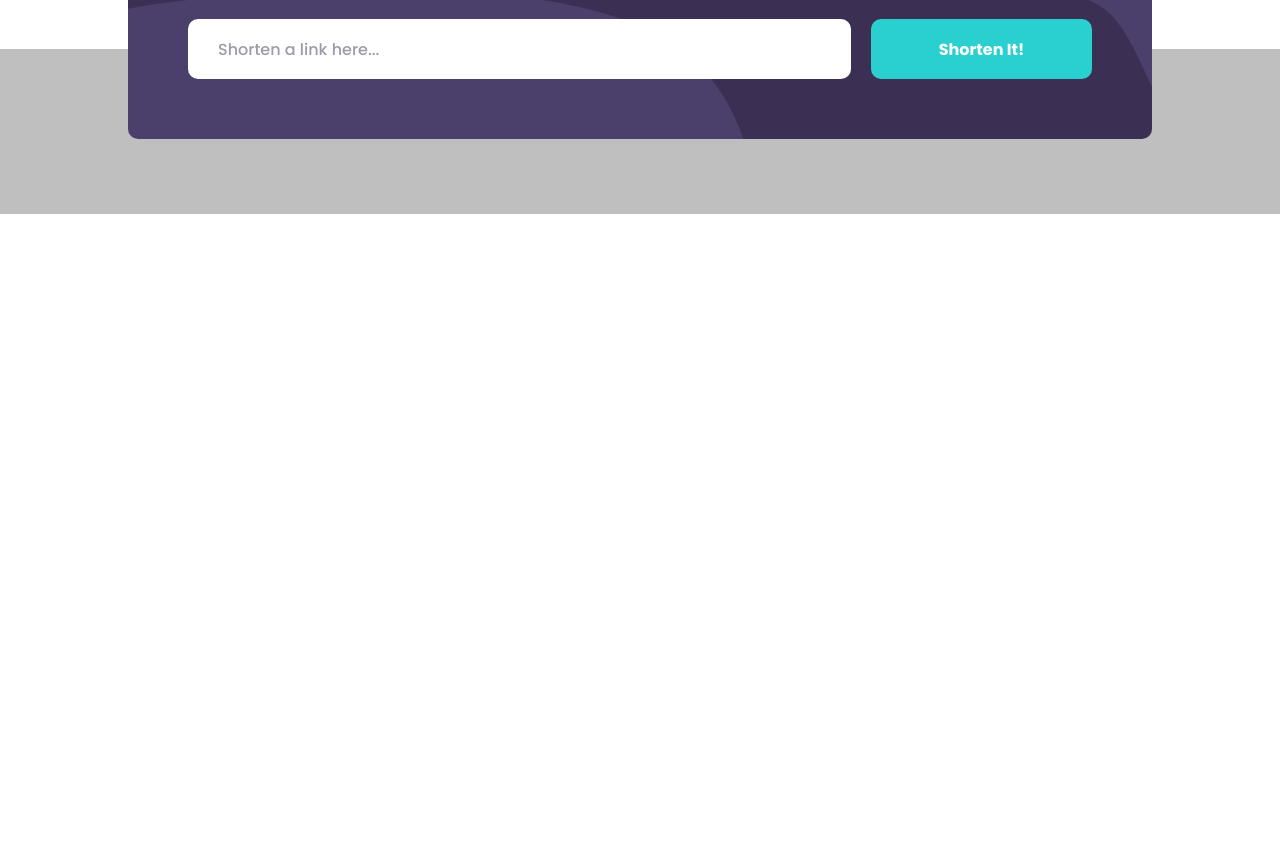
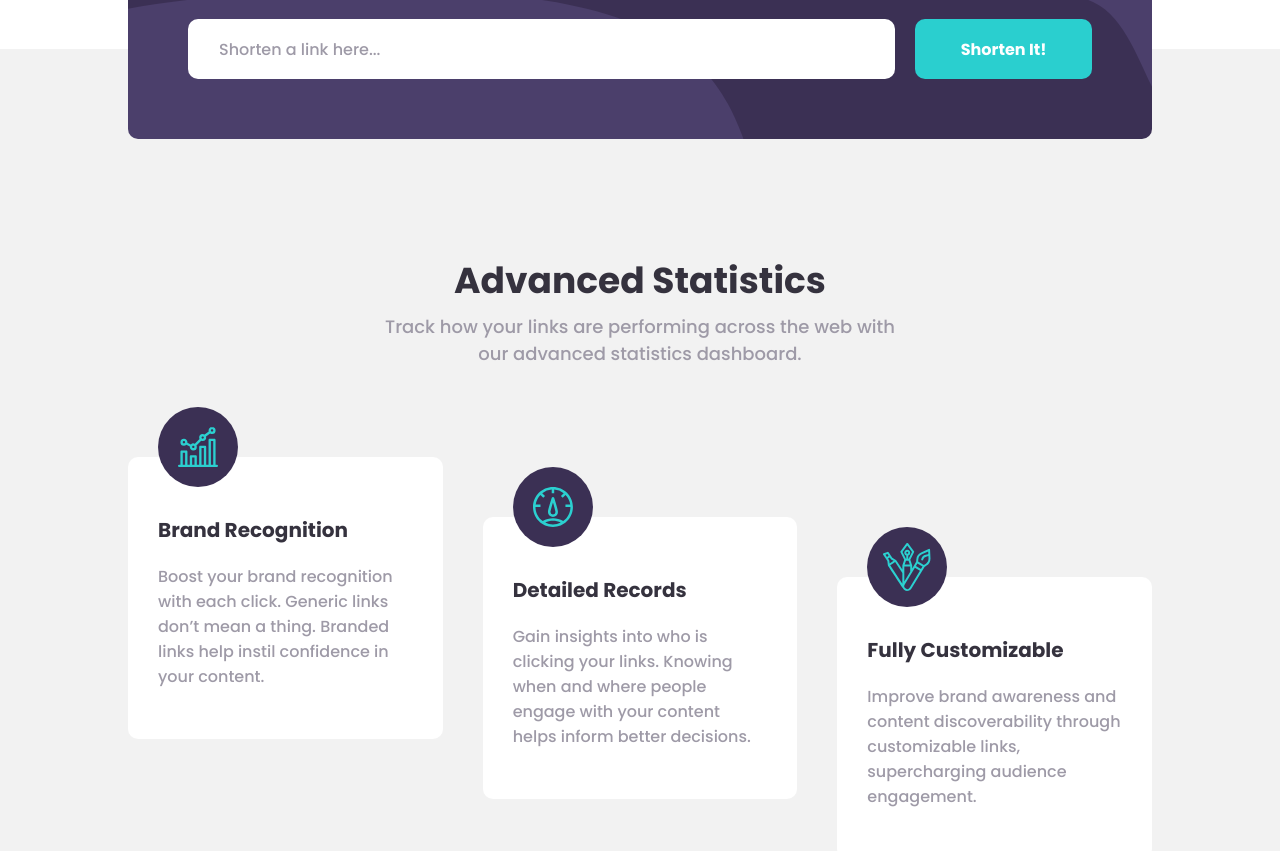
Before and after one commit to Adebesin-Cell/url-shortner, a React (Create React App) app: page / in a window 1280 px wide. Shown: the part 660-1511 px from the top of the page. Before the commit the page ends 904 px from the top, so only its background shows below. Built offline with nearby package versions, Linux system fonts and the light colour scheme.

Commit message:
updating UI

```diff
--- a/src/components/About.js
+++ b/src/components/About.js
@@ -1,12 +1,57 @@
 import LinkForm from "./Link/LinkForm";
+import Card from "./UI/Card";
 import styles from "./About.module.scss";
+import icon from "../assets/svgs/icon-brand-recognition.svg";
+import icon__1 from "../assets/svgs/icon-detailed-records.svg";
+import icon__2 from "../assets/svgs/icon-fully-customizable.svg";
+
+const aboutList = [
+  {
+    id: 1,
+    title: "Brand Recognition",
+    details: `Boost your brand recognition with each click. Generic links don’t
+  mean a thing. Branded links help instil confidence in your content.`,
+    icon: icon,
+  },
+
+  {
+    id: 2,
+    title: "Detailed Records",
+    details: `Gain insights into who is clicking your links. Knowing when and where
+  people engage with your content helps inform better decisions.`,
+    icon: icon__1,
+  },
+
+  {
+    id: 3,
+    title: "Fully Customizable",
+    details: `Improve brand awareness and content discoverability through customizable
+  links, supercharging audience engagement.`,
+    icon: icon__2,
+  },
+];
 
 const About = function () {
   return (
     <section className={styles["section-about"]}>
       <LinkForm></LinkForm>
-      <div className='' style={{ marginTop: "50px" }}>
-        &nbsp;
+      <div className={styles.about}>
+        <h1 className={styles["about__header"]}>Advanced Statistics</h1>
+        <p className={styles["about__paragraph"]}>
+          Track how your links are performing across the web with our advanced
+          statistics dashboard.
+        </p>
+        <div className={styles["about__wrapper"]}>
+          {aboutList.map((item) => (
+            <Card
+              key={item.id}
+              id={item.id}
+              icon={item.icon}
+              title={item.title}
+              details={item.details}
+            />
+          ))}
+        </div>
       </div>
     </section>
   );
--- a/src/components/About.module.scss
+++ b/src/components/About.module.scss
@@ -16,3 +16,37 @@
     padding-right: 10%;
   }
 }
+
+.about {
+  padding-top: calc(var(--span-2xl) * 2);
+  padding-bottom: calc(var(--span-2xl) * 2);
+
+  &__header {
+    text-transform: capitalize;
+    font-family: var(--Poppins);
+    font-size: calc(var(--size-xl) + 4px);
+    font-weight: var(--weight-xlg);
+    line-height: 44px;
+    color: var(--very-dark-blue);
+    text-align: center;
+  }
+
+  &__paragraph {
+    font-family: var(--Poppins);
+    font-size: calc(var(--size-m) + 2px);
+    font-weight: var(--weight-md);
+    line-height: 27px;
+    color: var(--grayish-violet);
+    text-align: center;
+    max-width: 520px;
+    margin: 0 auto;
+    padding-top: var(--span-xs);
+  }
+
+  &__wrapper {
+    padding-top: calc(1.5 * var(--span-2xl));
+    display: grid;
+    grid-template-columns: repeat(3, 1fr);
+    gap: var(--span-l);
+  }
+}
--- a/src/components/Link/LinkForm.js
+++ b/src/components/Link/LinkForm.js
@@ -1,5 +1,7 @@
 import Button from "../UI/Button";
 import styles from "./LinkForm.module.scss";
+
+// ${styles["form__input--error"]}
 
 const LinkForm = function (props) {
   return (
@@ -7,7 +9,7 @@ const LinkForm = function (props) {
       <div className={styles["form__group"]}>
         <input
           type='text'
-          className={styles["form__input"]}
+          className={`${styles["form__input"]}`}
           placeholder='Shorten a link here...'
           id='link_Input'
           name='link'
--- a/src/components/Link/LinkForm.module.scss
+++ b/src/components/Link/LinkForm.module.scss
@@ -6,7 +6,7 @@
   border-radius: 10px;
   display: grid;
   gap: var(--span-s);
-  grid-template-columns: 3fr 1fr;
+  grid-template-columns: 4fr 1fr;
 
   &__group {
     max-height: 100%;
@@ -26,6 +26,17 @@
     font-weight: var(--weight-md);
     line-height: 27px;
     color: var(--grayish-violet);
+    border: 1px solid transparent;
+    transition: all 300ms;
+
+    &--error {
+      border: 2px solid var(--red);
+      color: var(--red);
+
+      &::-webkit-input-placeholder {
+        color: var(--red) !important;
+      }
+    }
 
     &::-webkit-input-placeholder {
       font-family: var(--Poppins);
--- /dev/null
+++ b/src/components/UI/Card.js
@@ -0,0 +1,25 @@
+import styles from "./Card.module.scss";
+
+const Card = function (props) {
+  const cardId = `card--${props.id}`;
+
+  return (
+    <div className=''>
+      <div className={`${styles.card} ${styles[cardId]}`}>
+        <div className={styles["card__body"]}>
+          <div className={styles["card__image-box"]}>
+            <img
+              src={props.icon}
+              alt={props.title}
+              className={styles["card__image"]}
+            />
+          </div>
+          <h1 className={styles["card__heading"]}>{props.title}</h1>
+          <p className={styles["card__paragraph"]}>{props.details}</p>
+        </div>
+      </div>
+    </div>
+  );
+};
+
+export default Card;
--- /dev/null
+++ b/src/components/UI/Card.module.scss
@@ -0,0 +1,57 @@
+.card {
+  background: var(--white);
+  border-radius: 10px;
+
+  @mixin __card__inner {
+    display: flex;
+    flex-direction: column;
+  }
+
+  &--1 {
+    @include __card__inner();
+  }
+
+  &--2 {
+    @include __card__inner();
+    margin-top: var(--span-2xl);
+  }
+
+  &--3 {
+    @include __card__inner();
+    margin-top: calc(2 * var(--span-2xl));
+  }
+
+  &__body {
+    padding: var(--span-m);
+  }
+
+  &__image-box {
+    width: 80px;
+    height: 80px;
+    border-radius: 50%;
+    background: var(--dark-violet);
+    display: flex;
+    justify-content: center;
+    align-items: center;
+    margin-top: calc(-1 * (var(--span-2xl) + var(--span-s)));
+  }
+
+  &__heading {
+    padding-top: var(--span-m);
+    font-family: var(--Poppins);
+    font-size: calc(var(--size-m) + 4px);
+    font-weight: var(--weight-xlg);
+    line-height: 27px;
+    color: var(--very-dark-blue);
+  }
+
+  &__paragraph {
+    padding-top: var(--span-s);
+    font-family: var(--Poppins);
+    font-size: calc(var(--size-m));
+    font-weight: var(--weight-md);
+    line-height: 25px;
+    color: var(--grayish-violet);
+    margin-bottom: var(--span-s);
+  }
+}
--- a/src/index.scss
+++ b/src/index.scss
@@ -32,7 +32,7 @@
   --cyan: hsl(180, 66%, 49%);
   --dark-violet: hsl(257, 27%, 26%);
   --red: hsl(0, 87%, 67%);
-  --gray: hsl(0, 0%, 75%);
+  --gray: hsl(0, 0%, 95%);
   --grayish-violet: hsl(257, 7%, 63%);
   --very-dark-blue: hsl(255, 11%, 22%);
   --very-dark-violet: hsl(260, 8%, 14%);
```
Also changed, not shown: src/components/Cta.js (added), src/components/Cta.module.scss (added).
